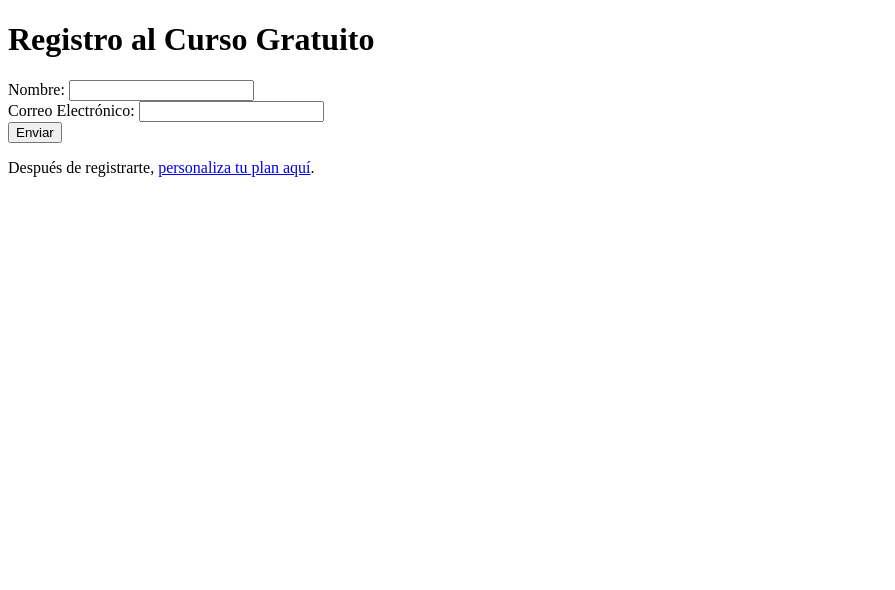
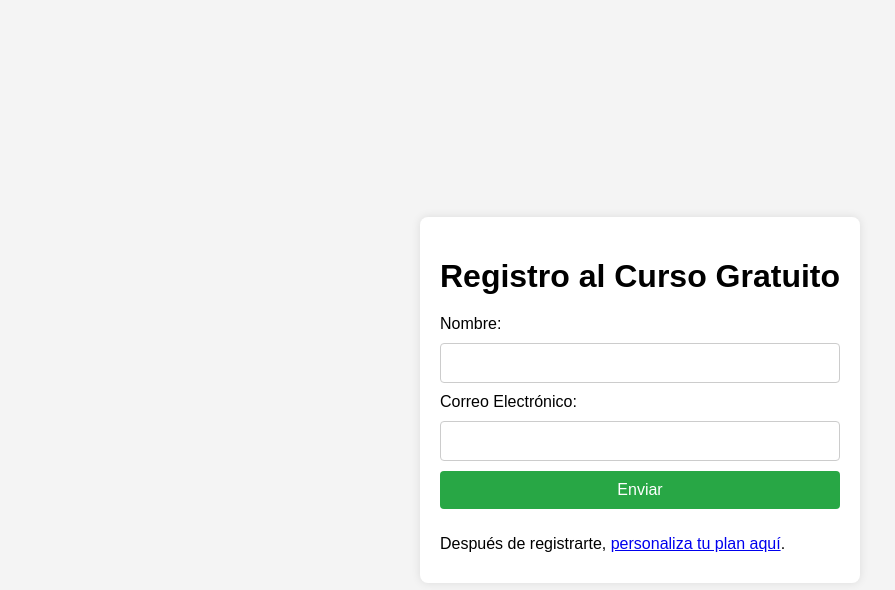
Before and after one commit to miguel2323gg/mi-infonegocio, a plain HTML site: page index.html in a window 1280 px wide. Shown: the whole page, without its empty margins (0-895 px from the left). Drawn offline with Linux system fonts and the light colour scheme.

Commit message:
Update index.html

```diff
--- a/index.html
+++ b/index.html
@@ -1,20 +1,65 @@
 <!DOCTYPE html>
 <html>
 <head>
+    <meta charset="UTF-8">
+    <meta name="viewport" content="width=device-width, initial-scale=1.0">
     <title>Registro al Curso Gratuito</title>
+    <style>
+        body {
+            font-family: Arial, sans-serif;
+            margin: 0;
+            padding: 0;
+            display: flex;
+            flex-direction: column;
+            align-items: center;
+            justify-content: center;
+            height: 100vh;
+            background-color: #f4f4f4;
+        }
+        .container {
+            background-color: #fff;
+            padding: 20px;
+            border-radius: 8px;
+            box-shadow: 0 0 10px rgba(0, 0, 0, 0.1);
+        }
+        h1 {
+            margin-bottom: 20px;
+        }
+        form {
+            display: flex;
+            flex-direction: column;
+        }
+        label, input, button, p, a {
+            margin-bottom: 10px;
+            font-size: 16px;
+        }
+        input, button {
+            padding: 10px;
+            border: 1px solid #ccc;
+            border-radius: 4px;
+        }
+        button {
+            background-color: #28a745;
+            color: #fff;
+            cursor: pointer;
+            border: none;
+        }
+        button:hover {
+            background-color: #218838;
+        }
+    </style>
 </head>
 <body>
+    <div class="container">
         <h1>Registro al Curso Gratuito</h1>
         <form action="https://formspree.io/f/{f/xnnadbkg}" method="POST">
             <label for="name">Nombre:</label>
-        <input type="text" id="name" name="name" required><br>
-
+            <input type="text" id="name" name="name" required>
             <label for="email">Correo Electrónico:</label>
-        <input type="email" id="email" name="email" required><br>
-
+            <input type="email" id="email" name="email" required>
             <button type="submit">Enviar</button>
         </form>
-    <!-- Enlace a la página de personalización -->
         <p>Después de registrarte, <a href="customize.html">personaliza tu plan aquí</a>.</p>
+    </div>
 </body>
 </html>
```
Lines whose indentation alone changed are shown as unchanged.
